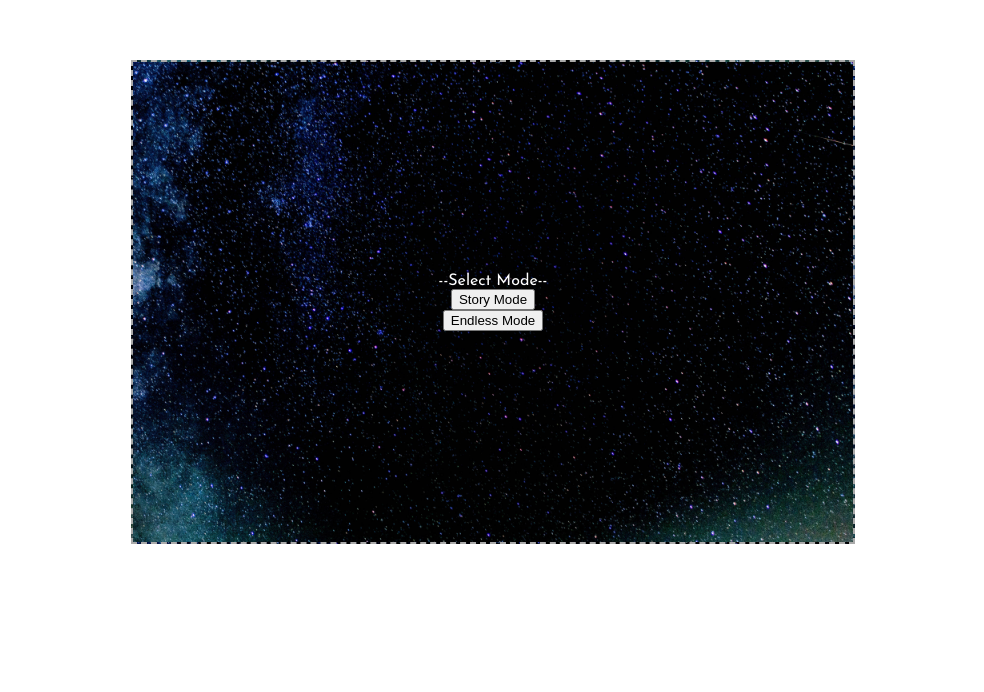
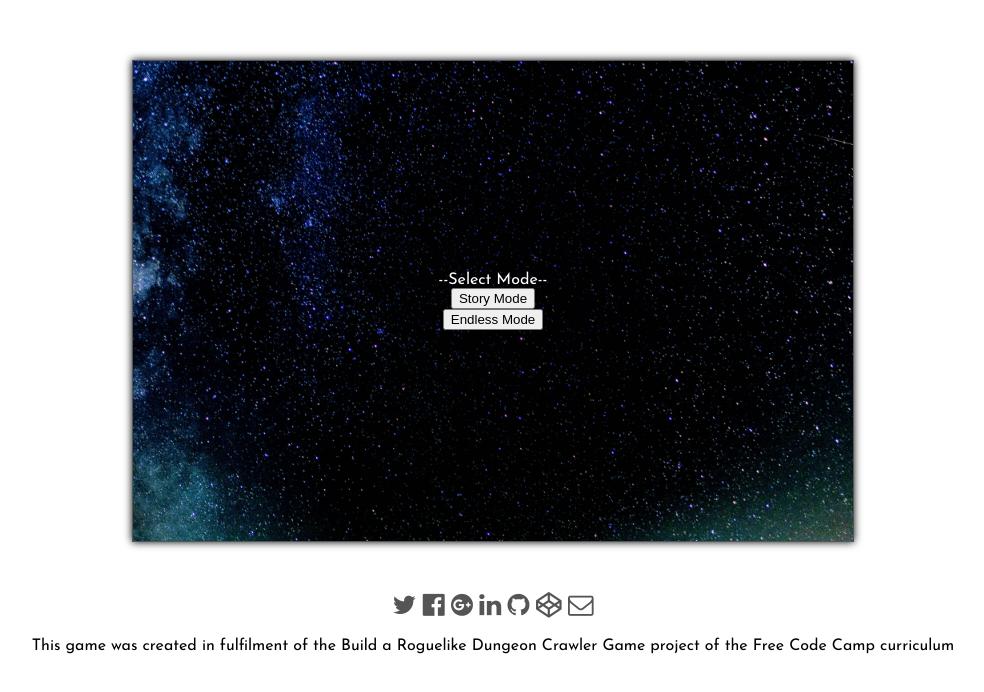
Before and after one commit to honmanyau/muup-story, a React (Create React App) app: page / in a window 1280 px wide. Shown: the top 692 px of the page, without its empty margins (147-1131 px from the left). Built offline with nearby package versions, Linux system fonts and the light colour scheme.

Commit message:
Stylistic adjustments.  Added footer.

```diff
--- a/src/App.js
+++ b/src/App.js
@@ -1,13 +1,14 @@
 import React, { Component } from 'react';
-//import logo from './logo.svg';
 import './App.css';
-import GameController from './GameController'
+import GameController from './GameController';
+import Footer from './Footer';
 
 class App extends Component {
   render() {
     return (
       <div className="App">
         <GameController />
+        <Footer />
       </div>
     );
   }
--- /dev/null
+++ b/src/Footer.js
@@ -0,0 +1,33 @@
+import React, { Component } from 'react';
+
+// This class is used purely for rendering the map array generated by logic.generateLevel
+class Footer extends React.Component {
+  render() {
+    const footerContainerStyles = {
+      marginTop: "3rem"
+    };
+
+    const footerIconStyles = {
+      margin: "0.2rem",
+      fontSize: "1.6em",
+      color: "#555"
+    };
+
+    return(
+      <div style={footerContainerStyles}>
+        <p>
+          <a href="#"><i className="fa fa-twitter" style={footerIconStyles}></i></a>
+          <a href="#"><i className="fa fa-facebook-official" style={footerIconStyles}></i></a>
+          <a href="#"><i className="fa fa-google-plus-official" style={footerIconStyles}></i></a>
+          <a href="#"><i className="fa fa-linkedin" style={footerIconStyles}></i></a>
+          <a href="#"><i className="fa fa-github" style={footerIconStyles}></i></a>
+          <a href="#"><i className="fa fa-codepen" style={footerIconStyles}></i></a>
+          <a href="#"><i className="fa fa-envelope-o" style={footerIconStyles}></i></a>
+        </p>
+        <p>This game was created in fulfilment of the Build a Roguelike Dungeon Crawler Game project of the Free Code Camp curriculum</p>
+      </div>
+    );
+  }
+}
+
+export default Footer;
--- a/src/GameController.css
+++ b/src/GameController.css
@@ -13,9 +13,10 @@
   align-items: center;
   margin: 0 auto;
   overflow: hidden;
-  border: 2px dashed #AAA;
+  border: 1px solid #555;
   background-image: url(images/StageBackground.jpg);
   background-size: contain;
+  box-shadow: 0px 0px 8px black;
 }
 
 .GameController-infoPanel {
@@ -69,7 +70,7 @@
   box-sizing: border-box;
   border: 1px solid #777;
   border-radius: 4px;
-  background-color: rgba(255, 255, 255, 0.8);
+  background-color: rgba(255, 255, 255, 0.9);
   box-shadow: 0px 0px 4px #555;
 }
 
--- a/src/GameController.js
+++ b/src/GameController.js
@@ -2,12 +2,12 @@ import React, {Component} from 'react';
 import './GameController.css';
 import StartScreen from './StartScreen';
 import DialogueBox from './DialogueBox';
-import TestPanel from './TestPanel.js';
-import InfoPanel from './InfoPanel.js';
+import TestPanel from './TestPanel';
+import InfoPanel from './InfoPanel';
 // import Map from './Map.js';
-import PMap from './PMap.js';
-import * as logic from './logic.js';
-import * as assets from './assets.js';
+import PMap from './PMap';
+import * as logic from './logic';
+import * as assets from './assets';
 
 const initialPlayer = {
   id: "player",
@@ -19,7 +19,7 @@ const initialPlayer = {
   mhp: 50,
   hp: 50,
   attack: 10,
-  weapon: "Body slam",
+  weapon: "Body Slam",
   weaponId: "",
   weaponAttack: 9
 };
--- a/src/index.css
+++ b/src/index.css
@@ -1,4 +1,5 @@
-@import url('https://fonts.googleapis.com/css?family=Josefin+Sans');
+@import url("https://fonts.googleapis.com/css?family=Josefin+Sans");
+@import url("https://maxcdn.bootstrapcdn.com/font-awesome/4.7.0/css/font-awesome.min.css");
 
 body {
   margin: 0;
--- a/src/logic.js
+++ b/src/logic.js
@@ -760,13 +760,14 @@ export function decorateMap(map, floor, player, flags, dialogue, mode) {
 
       placeObject(map, floor, player, "player", player.id);
       placeObject(map, floor, player, "item", "101", 20);
-      placeObject(map, floor, player, "item", spawnWeaponId);
 
       placeObject(map, floor, player, "enemy", "1101", 5);
       placeObject(map, floor, player, "enemy", "1102", 10);
       placeObject(map, floor, player, "enemy", "1103", 15);
       placeObject(map, floor, player, "enemy", "1104", 10);
       placeObject(map, floor, player, "enemy", "1105", 5);
+
+      placeObject(map, floor, player, "item", spawnWeaponId);
 
       placeObject(map, floor, player, "exit");
     }
```
